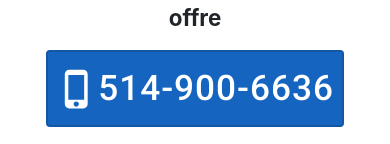
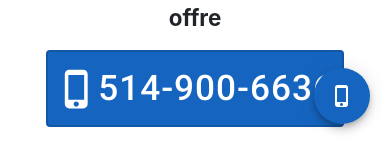
Before and after one commit to kevinshirley/auto-turbo-recycle, a Next.js app: page / in a window 390 px wide. Shown: the part 700-844 px from the top of the page. Built offline with nearby package versions, Linux system fonts and the light colour scheme; some icons are missing.

Commit message:
Fixed phone button

```diff
--- a/pages/_app.js
+++ b/pages/_app.js
@@ -2,8 +2,19 @@ import React from 'react';
 import Layout from 'src/components/common/layout';
 import Navbar from 'src/components/common/navbar';
 import Footer from 'src/components/common/footer';
+import Zoom from '@material-ui/core/Zoom';
+import Fab from '@material-ui/core/Fab';
+import { IPHONE_ICON } from 'src/components/material-ui/icons';
+import { makeStyles, useTheme } from '@material-ui/core/styles';
 
 function Root({ Component, pageProps }) {
+  const theme = useTheme();
+
+  const transitionDuration = {
+    enter: theme.transitions.duration.enteringScreen,
+    exit: theme.transitions.duration.leavingScreen,
+  };
+
   return (
     <div className='container layout'>
       <Navbar />
@@ -13,6 +24,11 @@ function Root({ Component, pageProps }) {
         </div>
         <Footer />
       </Layout>
+      <a href='tel:5149006636'>
+        <Fab aria-label='Call' className='phone-button-fixed'>
+          {IPHONE_ICON}
+        </Fab>
+      </a>
     </div>
   );
 }
--- a/src/components/home/home-section-1.js
+++ b/src/components/home/home-section-1.js
@@ -1,7 +1,6 @@
 import React from 'react';
 import Fade from 'react-reveal/Fade';
-import Button from 'src/components/material-ui/text-button';
-import { IPHONE_ICON, CHECK_CIRCLE_ICON } from 'src/components/material-ui/icons';
+import { CHECK_CIRCLE_ICON } from 'src/components/material-ui/icons';
 import { CAR_BREAKDOWN } from 'src/components/common/svg';
 import PhoneNumberMainCta from 'src/components/common/phone-number-main-cta';
 
--- a/src/styles/app.scss
+++ b/src/styles/app.scss
@@ -37,6 +37,9 @@ $home-section-4-h4-color: $blue-800;
 $home-section-4-p-color: $white;
 $footer-section-bg-color: $grey-50;
 $footer-section-link-color: $blue-800;
+$phone-button-fixed-bg-color: $blue-800;
+$phone-button-fixed-bg-color-hover: $blue-600;
+$phone-button-fixed-color: $white;
 
 /* Mixins */
 @mixin light-box-shadow {
@@ -178,6 +181,21 @@ a {
 
     &:hover {
       color: $home-section-1-cta-color;
+    }
+  }
+
+  .phone-button-fixed {
+    position: fixed;
+    bottom: 0;
+    right: 0;
+    outline: none;
+    margin-right: 20px;
+    margin-bottom: 20px;
+    background: $phone-button-fixed-bg-color;
+    color: $phone-button-fixed-color;
+
+    &:hover {
+      background: $phone-button-fixed-bg-color-hover;
     }
   }
 }
```
